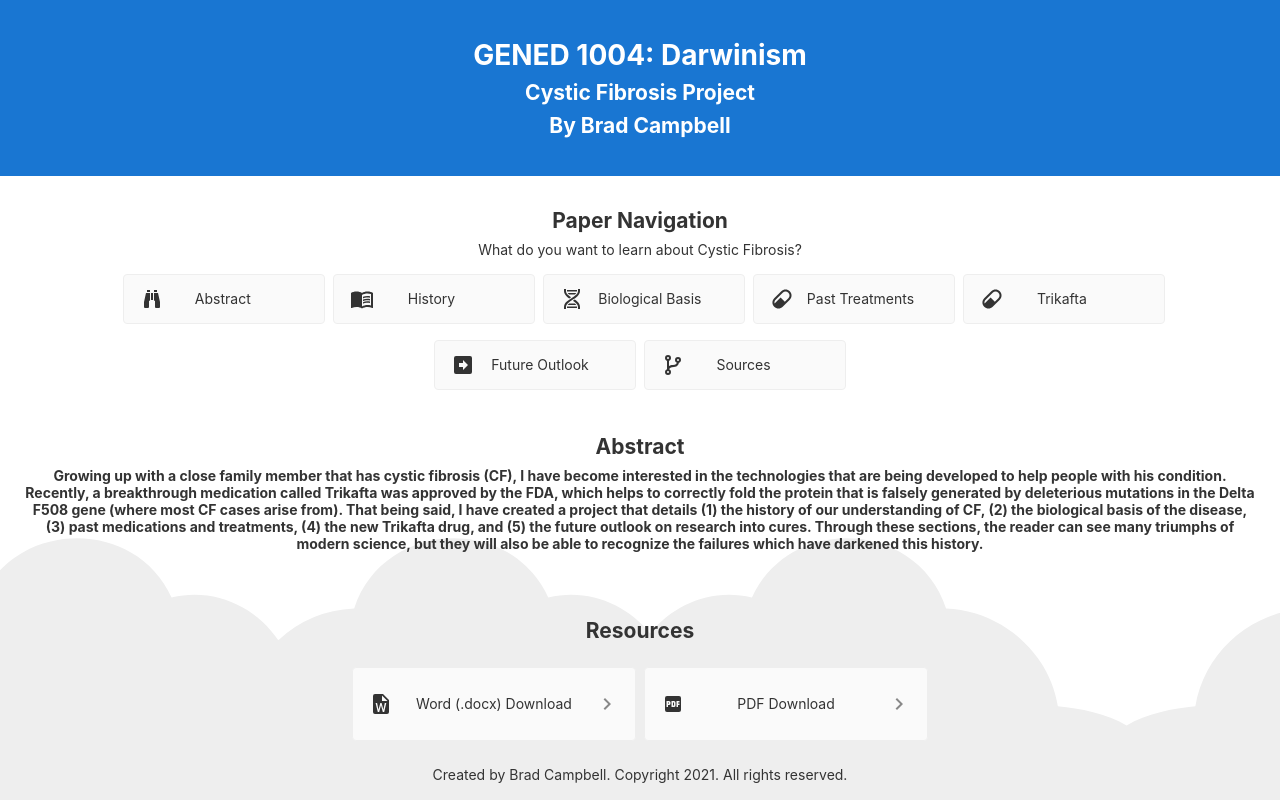
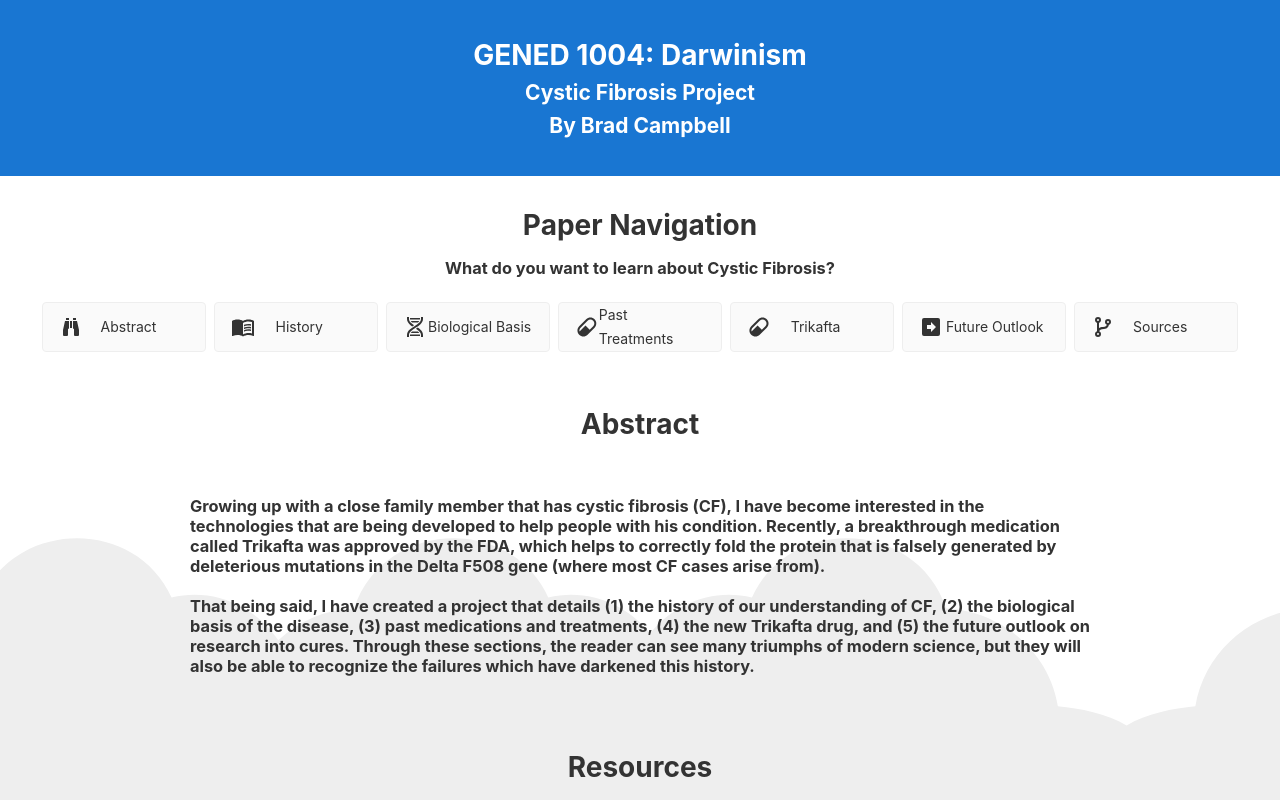
Before and after one commit to 0xbradc/gened1004-cf-project, an Angular app: page / in a window 1280 px wide. Both pictures are taken after a click on the button "Abstract". Shown: the top 800 px of the page. Built offline with nearby package versions, Linux system fonts and the light colour scheme.

Commit message:
navigation completed

```diff
--- a/src/app/app.component.css
+++ b/src/app/app.component.css
@@ -105,7 +105,7 @@ svg.material-icons:not(:last-child) {
 
 .card.card-small {
     height: 16px;
-    width: 168px;
+    width: 130px;
 }
 
 .card-container .card:not(.highlight-card) {
--- a/src/app/app.component.html
+++ b/src/app/app.component.html
@@ -13,13 +13,13 @@
 <div class="content" role="main">
 
   <!-- Paper Navigation -->
-  <h2>Paper Navigation</h2>
-  <p>What do you want to learn about Cystic Fibrosis?</p>
+  <h1>Paper Navigation</h1>
+  <h3>What do you want to learn about Cystic Fibrosis?</h3>
 
   <input type="hidden" #selection>
 
   <div class="card-container">
-    <button class="card card-small" (click)="section_title = 'Abstract'; section_text = sections[0];" tabindex="0">
+    <button class="card card-small" (click)="section_title = 'Abstract'" tabindex="0">
       <svg style="width:24px;height:24px" viewBox="0 0 24 24">
         <path fill="currentColor" d="M11,6H13V13H11V6M9,20A1,1 0 0,1 8,21H5A1,1 0 0,1 4,20V15L6,6H10V13A1,1 0 0,1 9,14V20M10,5H7V3H10V5M15,20V14A1,1 0 0,1 14,13V6H18L20,15V20A1,1 0 0,1 19,21H16A1,1 0 0,1 15,20M14,5V3H17V5H14Z" />
       </svg>
@@ -27,7 +27,7 @@
       <div class="half-spacer"></div>
     </button>
 
-    <button class="card card-small" (click)="section_title = 'History'; section_text = sections[1];" tabindex="0">
+    <button class="card card-small" (click)="section_title = 'History'" tabindex="0">
       <svg style="width:24px;height:24px" viewBox="0 0 24 24">
         <path fill="currentColor" d="M17.5 14.33C18.29 14.33 19.13 14.41 20 14.57V16.07C19.38 15.91 18.54 15.83 17.5 15.83C15.6 15.83 14.11 16.16 13 16.82V15.13C14.17 14.6 15.67 14.33 17.5 14.33M13 12.46C14.29 11.93 15.79 11.67 17.5 11.67C18.29 11.67 19.13 11.74 20 11.9V13.4C19.38 13.24 18.54 13.16 17.5 13.16C15.6 13.16 14.11 13.5 13 14.15M17.5 10.5C15.6 10.5 14.11 10.82 13 11.5V9.84C14.23 9.28 15.73 9 17.5 9C18.29 9 19.13 9.08 20 9.23V10.78C19.26 10.59 18.41 10.5 17.5 10.5M21 18.5V7C19.96 6.67 18.79 6.5 17.5 6.5C15.45 6.5 13.62 7 12 8V19.5C13.62 18.5 15.45 18 17.5 18C18.69 18 19.86 18.16 21 18.5M17.5 4.5C19.85 4.5 21.69 5 23 6V20.56C23 20.68 22.95 20.8 22.84 20.91C22.73 21 22.61 21.08 22.5 21.08C22.39 21.08 22.31 21.06 22.25 21.03C20.97 20.34 19.38 20 17.5 20C15.45 20 13.62 20.5 12 21.5C10.66 20.5 8.83 20 6.5 20C4.84 20 3.25 20.36 1.75 21.07C1.72 21.08 1.68 21.08 1.63 21.1C1.59 21.11 1.55 21.12 1.5 21.12C1.39 21.12 1.27 21.08 1.16 21C1.05 20.89 1 20.78 1 20.65V6C2.34 5 4.18 4.5 6.5 4.5C8.83 4.5 10.66 5 12 6C13.34 5 15.17 4.5 17.5 4.5Z" />
       </svg>
@@ -35,7 +35,7 @@
       <div class="half-spacer"></div>
     </button>
 
-    <button class="card card-small" (click)="section_title = 'Biological Basis'; section_text = sections[2];" tabindex="0">
+    <button class="card card-small" (click)="section_title = 'Biological Basis'" tabindex="0">
       <svg style="width:24px;height:24px" viewBox="0 0 24 24">
         <path fill="currentColor" d="M4,2H6V4C6,5.44 6.68,6.61 7.88,7.78C8.74,8.61 9.89,9.41 11.09,10.2L9.26,11.39C8.27,10.72 7.31,10 6.5,9.21C5.07,7.82 4,6.1 4,4V2M18,2H20V4C20,6.1 18.93,7.82 17.5,9.21C16.09,10.59 14.29,11.73 12.54,12.84C10.79,13.96 9.09,15.05 7.88,16.22C6.68,17.39 6,18.56 6,20V22H4V20C4,17.9 5.07,16.18 6.5,14.79C7.91,13.41 9.71,12.27 11.46,11.16C13.21,10.04 14.91,8.95 16.12,7.78C17.32,6.61 18,5.44 18,4V2M14.74,12.61C15.73,13.28 16.69,14 17.5,14.79C18.93,16.18 20,17.9 20,20V22H18V20C18,18.56 17.32,17.39 16.12,16.22C15.26,15.39 14.11,14.59 12.91,13.8L14.74,12.61M7,3H17V4L16.94,4.5H7.06L7,4V3M7.68,6H16.32C16.08,6.34 15.8,6.69 15.42,7.06L14.91,7.5H9.07L8.58,7.06C8.2,6.69 7.92,6.34 7.68,6M9.09,16.5H14.93L15.42,16.94C15.8,17.31 16.08,17.66 16.32,18H7.68C7.92,17.66 8.2,17.31 8.58,16.94L9.09,16.5M7.06,19.5H16.94L17,20V21H7V20L7.06,19.5Z" />
       </svg>
@@ -43,7 +43,7 @@
       <div class="half-spacer"></div>
     </button>
 
-    <button class="card card-small" (click)="section_title = 'Past Treatments'; section_text = sections[3];" tabindex="0">
+    <button class="card card-small" (click)="section_title = 'Past Treatments'" tabindex="0">
       <svg style="width:24px;height:24px" viewBox="0 0 24 24">
         <path fill="currentColor" d="M4.22,11.29L11.29,4.22C13.64,1.88 17.43,1.88 19.78,4.22C22.12,6.56 22.12,10.36 19.78,12.71L12.71,19.78C10.36,22.12 6.56,22.12 4.22,19.78C1.88,17.43 1.88,13.64 4.22,11.29M5.64,12.71C4.59,13.75 4.24,15.24 4.6,16.57L10.59,10.59L14.83,14.83L18.36,11.29C19.93,9.73 19.93,7.2 18.36,5.64C16.8,4.07 14.27,4.07 12.71,5.64L5.64,12.71Z" />
       </svg>
@@ -51,7 +51,7 @@
       <div class="half-spacer"></div>
     </button>
 
-    <button class="card card-small" (click)="section_title = 'Trikafta'; section_text = sections[4];" tabindex="0">
+    <button class="card card-small" (click)="section_title = 'Trikafta'" tabindex="0">
       <svg style="width:24px;height:24px" viewBox="0 0 24 24">
         <path fill="currentColor" d="M4.22,11.29L11.29,4.22C13.64,1.88 17.43,1.88 19.78,4.22C22.12,6.56 22.12,10.36 19.78,12.71L12.71,19.78C10.36,22.12 6.56,22.12 4.22,19.78C1.88,17.43 1.88,13.64 4.22,11.29M5.64,12.71C4.59,13.75 4.24,15.24 4.6,16.57L10.59,10.59L14.83,14.83L18.36,11.29C19.93,9.73 19.93,7.2 18.36,5.64C16.8,4.07 14.27,4.07 12.71,5.64L5.64,12.71Z" />
       </svg>
@@ -59,7 +59,7 @@
       <div class="half-spacer"></div>
     </button>
 
-    <button class="card card-small" (click)="section_title = 'Future Outlook'; section_text = sections[5];" tabindex="0">
+    <button class="card card-small" (click)="section_title = 'Future Outlook'" tabindex="0">
       <svg style="width:24px;height:24px" viewBox="0 0 24 24">
         <path fill="currentColor" d="M3,19V5A2,2 0 0,1 5,3H19A2,2 0 0,1 21,5V19A2,2 0 0,1 19,21H5A2,2 0 0,1 3,19M17,12L12,7V10H8V14H12V17L17,12Z" />
       </svg>
@@ -67,7 +67,7 @@
       <div class="half-spacer"></div>
     </button>
 
-    <button class="card card-small" (click)="section_title = 'Sources'; section_text = sections[6];" tabindex="0">
+    <button class="card card-small" (click)="setSectionTitle('Sources')" tabindex="0">
       <svg style="width:24px;height:24px" viewBox="0 0 24 24">
         <path fill="currentColor" d="M13,14C9.64,14 8.54,15.35 8.18,16.24C9.25,16.7 10,17.76 10,19A3,3 0 0,1 7,22A3,3 0 0,1 4,19C4,17.69 4.83,16.58 6,16.17V7.83C4.83,7.42 4,6.31 4,5A3,3 0 0,1 7,2A3,3 0 0,1 10,5C10,6.31 9.17,7.42 8,7.83V13.12C8.88,12.47 10.16,12 12,12C14.67,12 15.56,10.66 15.85,9.77C14.77,9.32 14,8.25 14,7A3,3 0 0,1 17,4A3,3 0 0,1 20,7C20,8.34 19.12,9.5 17.91,9.86C17.65,11.29 16.68,14 13,14M7,18A1,1 0 0,0 6,19A1,1 0 0,0 7,20A1,1 0 0,0 8,19A1,1 0 0,0 7,18M7,4A1,1 0 0,0 6,5A1,1 0 0,0 7,6A1,1 0 0,0 8,5A1,1 0 0,0 7,4M17,6A1,1 0 0,0 16,7A1,1 0 0,0 17,8A1,1 0 0,0 18,7A1,1 0 0,0 17,6Z" />
       </svg>
@@ -76,13 +76,11 @@
     </button>
   </div>
 
-  <div class="main-text">
-    <h2>{{section_title}}</h2>
-    <h4>{{section_text}}</h4>
-  </div>
+  <!-- Actual Paper Text Display -->
+  <app-section-text [input_text]="section_title"></app-section-text>
 
   <!-- Resources -->
-  <h2>Resources</h2>
+  <h1>Resources</h1>
   <div class="card-container">
     <a class="card" target="_self" href="../../assets/word.docx" download="Campbell_GENED1004.docx">
       <svg style="width:24px;height:24px" viewBox="0 0 24 24">
@@ -101,8 +99,12 @@
   </div>
 
   <!-- Footer -->
-  <footer>
-      Created by Brad Campbell. Copyright 2021. All rights reserved.
+  <footer style="text-align: center;">
+    <br>
+    Created by Brad Campbell. Copyright 2021. All rights reserved.
+    <br>
+    bfcampbell@college.harvard.edu
+    <br>
   </footer>
 
   <svg id="clouds" xmlns="http://www.w3.org/2000/svg" width="2611.084" height="485.677" viewBox="0 0 2611.084 485.677">
--- a/src/app/app.component.ts
+++ b/src/app/app.component.ts
@@ -9,18 +9,8 @@ import { Component } from '@angular/core';
 export class AppComponent {
   title = 'gened1004-cf-project';
   section_title = '';
-  section_text = '';
 
-  sections = [
-    "Growing up with a close family member that has cystic fibrosis (CF), I have become interested in the technologies that are being developed to help people with his condition. Recently, a breakthrough medication called Trikafta was approved by the FDA, which helps to correctly fold the protein that is falsely generated by deleterious mutations in the Delta F508 gene (where most CF cases arise from). That being said, I have created a project that details (1) the history of our understanding of CF, (2) the biological basis of the disease, (3) past medications and treatments, (4) the new Trikafta drug, and (5) the future outlook on research into cures. Through these sections, the reader can see many triumphs of modern science, but they will also be able to recognize the failures which have darkened this history.",
-    "e",
-    "l",
-    "l",
-    "o",
-    "w",
-    "o",
-    "r",
-    "l",
-    "d"
-  ]
+  setSectionTitle(newTitle: string) {
+    this.section_title = newTitle;
+  }
 }
--- a/src/app/app.module.ts
+++ b/src/app/app.module.ts
@@ -3,10 +3,12 @@ import { BrowserModule } from '@angular/platform-browser';
 
 import { AppRoutingModule } from './app-routing.module';
 import { AppComponent } from './app.component';
+import { SectionTextComponent } from './section-text/section-text.component';
 
 @NgModule({
   declarations: [
-    AppComponent
+    AppComponent,
+    SectionTextComponent
   ],
   imports: [
     BrowserModule,
--- /dev/null
+++ b/src/app/section-text/section-text.component.css
@@ -0,0 +1,11 @@
+.title-text {
+    padding-top: 20px;
+    text-align: center;
+}
+
+.section-text {
+    padding-top: 20px;
+    padding-bottom: 50px;
+    max-width: 900px;
+    text-align: left;
+}
--- /dev/null
+++ b/src/app/section-text/section-text.component.html
@@ -0,0 +1,17 @@
+
+<div>
+    <h1 class="title-text">{{section_title}}</h1>
+    <div class="section-text">
+        <h3 *ngIf="section_title === 'Abstract'">
+            Growing up with a close family member that has cystic fibrosis (CF), I have become interested in the technologies that are being developed to help people with his condition. Recently, a breakthrough medication called Trikafta was approved by the FDA, which helps to correctly fold the protein that is falsely generated by deleterious mutations in the Delta F508 gene (where most CF cases arise from).
+            <br> <br>
+            &emsp; That being said, I have created a project that details (1) the history of our understanding of CF, (2) the biological basis of the disease, (3) past medications and treatments, (4) the new Trikafta drug, and (5) the future outlook on research into cures. Through these sections, the reader can see many triumphs of modern science, but they will also be able to recognize the failures which have darkened this history.
+        </h3>
+        <h3 *ngIf="section_title === 'History'">History SAMPLE TEXT</h3>
+        <h3 *ngIf="section_title === 'Biological Basis'">Biological Basis SAMPLE TEXT</h3>
+        <h3 *ngIf="section_title === 'Past Treatments'">Past Treatments SAMPLE TEXT</h3>
+        <h3 *ngIf="section_title === 'Trikafta'">Trikafta SAMPLE TEXT</h3>
+        <h3 *ngIf="section_title === 'Future Outlook'">Future Outlook SAMPLE TEXT</h3>
+        <h3 *ngIf="section_title === 'Sources'">Sources SAMPLE TEXT</h3>
+    </div>
+</div>
--- /dev/null
+++ b/src/app/section-text/section-text.component.ts
@@ -0,0 +1,30 @@
+import { Component, Input, OnInit } from '@angular/core';
+import { AppComponent } from '../app.component';
+
+@Component({
+  selector: 'app-section-text',
+  templateUrl: './section-text.component.html',
+  styleUrls: ['./section-text.component.css'],
+  providers: [ AppComponent ]
+})
+export class SectionTextComponent implements OnInit {
+
+  section_title = this.service.section_title;
+  section_text = '';
+
+  constructor(private service: AppComponent) { }
+
+  @Input('input_text') input_text: any;
+  ngOnInit(): void {
+    this.section_title = this.service.section_title;
+  }
+
+  ngOnChanges() {
+    this.section_title = this.input_text;
+  }
+
+  setSectionTitle(newTitle: string) {
+    this.section_title = newTitle;
+  }
+
+}
```
Also changed, not shown: 1 other file (tests, documents, lock files or other folders).
